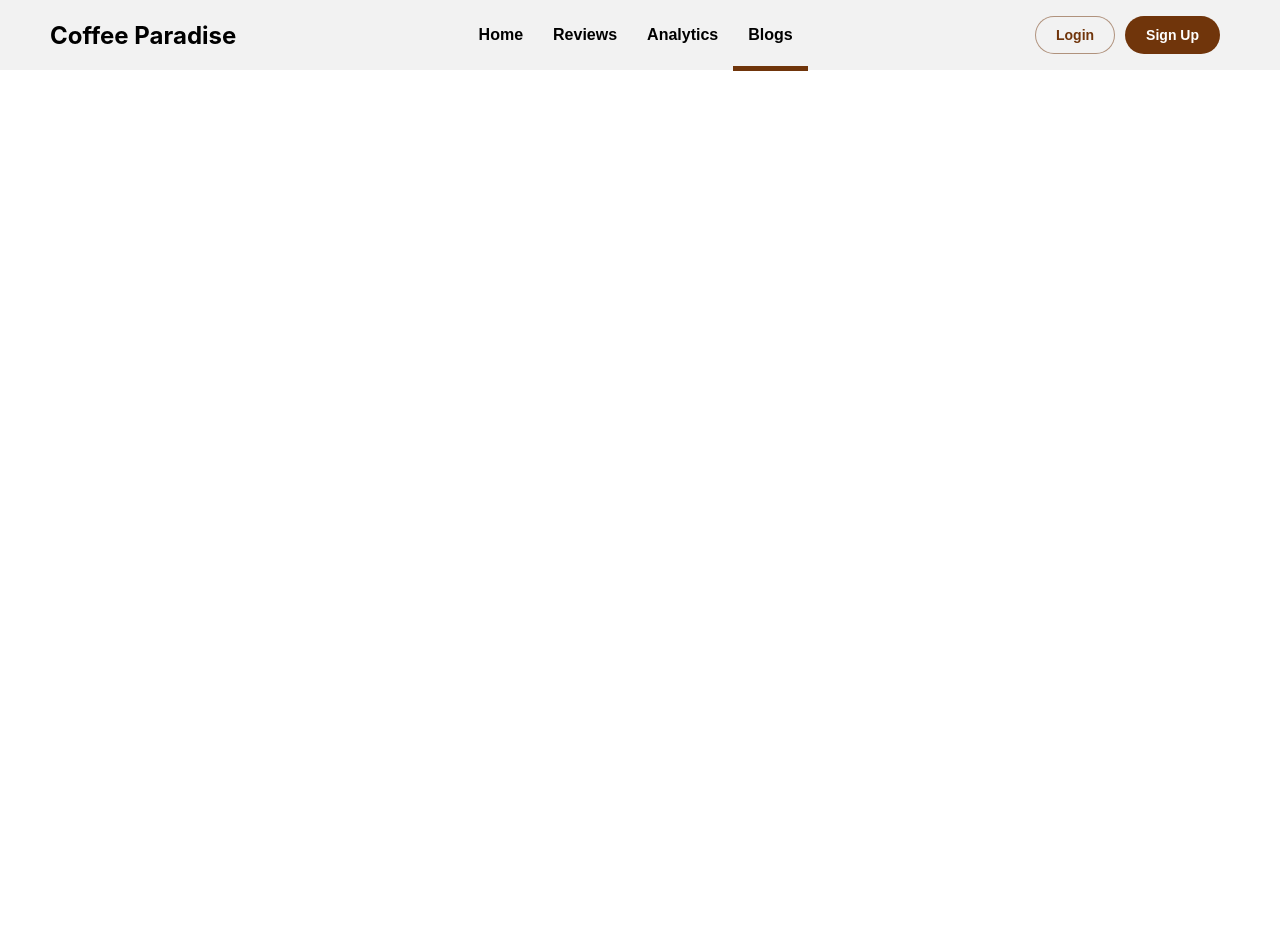
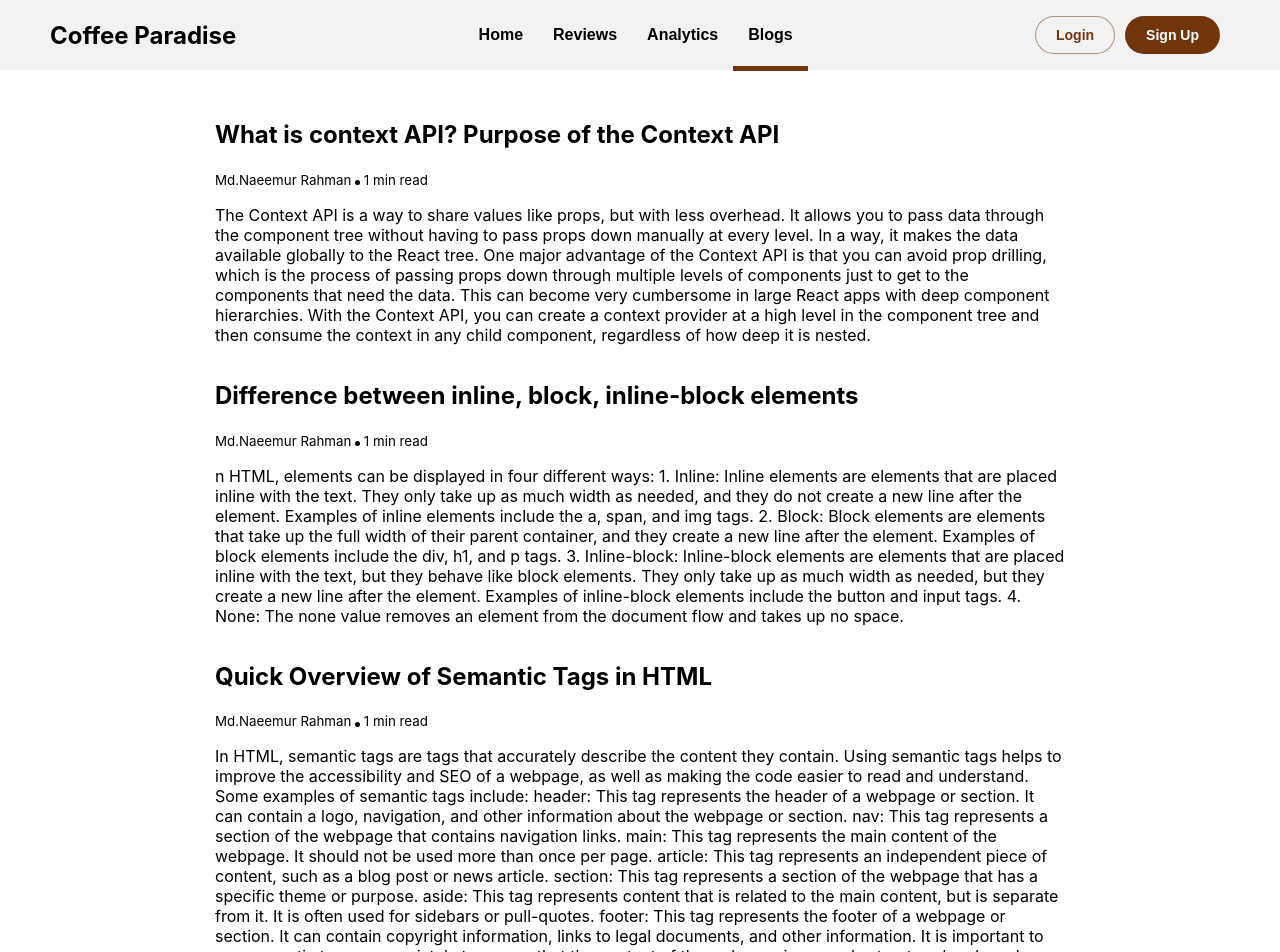
Before and after one commit to Naeem444/coffee-paradise, a React (Create React App) app: page /blogs in a window 1280 px wide. Shown: the top 952 px of the page. Before the commit the page ends 800 px from the top, so only its background shows below. Built offline with nearby package versions, Linux system fonts and the light colour scheme.

Commit message:
Blogs  component functional: added blogs hardcoded, API functionality will be added

```diff
--- a/src/Components/Blogs/Blogs.css
+++ b/src/Components/Blogs/Blogs.css
@@ -0,0 +1,36 @@
+.circle-icon{
+    font-size: 5px;
+
+}
+
+.article-container{
+    display: flex;
+    flex-direction: column;
+    align-items: center;
+    margin: 30px 0;
+
+}
+article{
+    width: 850px;
+
+}
+
+@media (max-width: 480px){
+    .circle-icon{
+        font-size: 5px;
+
+    }
+
+    .article-container{
+        display: flex;
+        flex-direction: column;
+        align-items: center;
+        margin: 30px 0;
+
+    }
+    article{
+        width: 90%;
+
+    }
+
+}
--- a/src/Components/Blogs/Blogs.js
+++ b/src/Components/Blogs/Blogs.js
@@ -1,10 +1,70 @@
+import { faCircle } from '@fortawesome/free-solid-svg-icons';
+import { FontAwesomeIcon } from '@fortawesome/react-fontawesome';
 import React from 'react';
 import './Blogs.css'
 
 const Blogs = () => {
     return (
-        <div>
+        <div className='article-container'>
+            <article>
+                <h1>
+                What is context API? Purpose of the Context API
+                </h1>
+                <small>Md.Naeemur Rahman <FontAwesomeIcon className='circle-icon' icon={faCircle}></FontAwesomeIcon> 1 min read </small>
+                <p>
+                The Context API is a way to share values like props, but with less overhead. It allows you to pass data through the component tree without having to pass props down manually at every level. In a way, it makes the data available globally to the React tree.
 
+                One major advantage of the Context API is that you can avoid prop drilling, which is the process of passing props down through multiple levels of components just to get to the components that need the data. This can become very cumbersome in large React apps with deep component hierarchies. With the Context API, you can create a context provider at a high level in the component tree and then consume the context in any child component, regardless of how deep it is nested.
+                </p>
+
+            </article>
+            <article>
+            <h1>
+            Difference between inline, block, inline-block elements
+                </h1>
+                <small>Md.Naeemur Rahman <FontAwesomeIcon className='circle-icon' icon={faCircle}></FontAwesomeIcon> 1 min read </small>
+                <p>
+                n HTML, elements can be displayed in four different ways:
+
+                    1. Inline: Inline elements are elements that are placed inline with the text. They only take up as much width as needed, and they do not create a new line after the element. Examples of inline elements include the a, span, and img tags.
+
+                    2. Block: Block elements are elements that take up the full width of their parent container, and they create a new line after the element. Examples of block elements include the div, h1, and p tags.
+
+                    3. Inline-block: Inline-block elements are elements that are placed inline with the text, but they behave like block elements. They only take up as much width as needed, but they create a new line after the element. Examples of inline-block elements include the button and input tags.
+
+                    4. None: The none value removes an element from the document flow and takes up no space.
+                </p>
+
+            </article>
+            <article>
+            <h1>
+            Quick Overview of Semantic Tags in HTML
+                </h1>
+                <small>Md.Naeemur Rahman <FontAwesomeIcon className='circle-icon' icon={faCircle}></FontAwesomeIcon> 1 min read </small>
+                <p>
+                In HTML, semantic tags are tags that accurately describe the content they contain. Using semantic tags helps to improve the accessibility and SEO of a webpage, as well as making the code easier to read and understand.
+
+                Some examples of semantic tags include:
+
+                header: This tag represents the header of a webpage or section. It can contain a logo, navigation, and other information about the webpage or section.
+
+                nav: This tag represents a section of the webpage that contains navigation links.
+
+                main: This tag represents the main content of the webpage. It should not be used more than once per page.
+
+                article: This tag represents an independent piece of content, such as a blog post or news article.
+
+                section: This tag represents a section of the webpage that has a specific theme or purpose.
+
+                aside: This tag represents content that is related to the main content, but is separate from it. It is often used for sidebars or pull-quotes.
+
+                footer: This tag represents the footer of a webpage or section. It can contain copyright information, links to legal documents, and other information.
+
+                It is important to use semantic tags appropriately to ensure that the content of the webpage is properly structured and can be understood by both humans and machines.
+
+                </p>
+
+            </article>
         </div>
     );
 };
```
